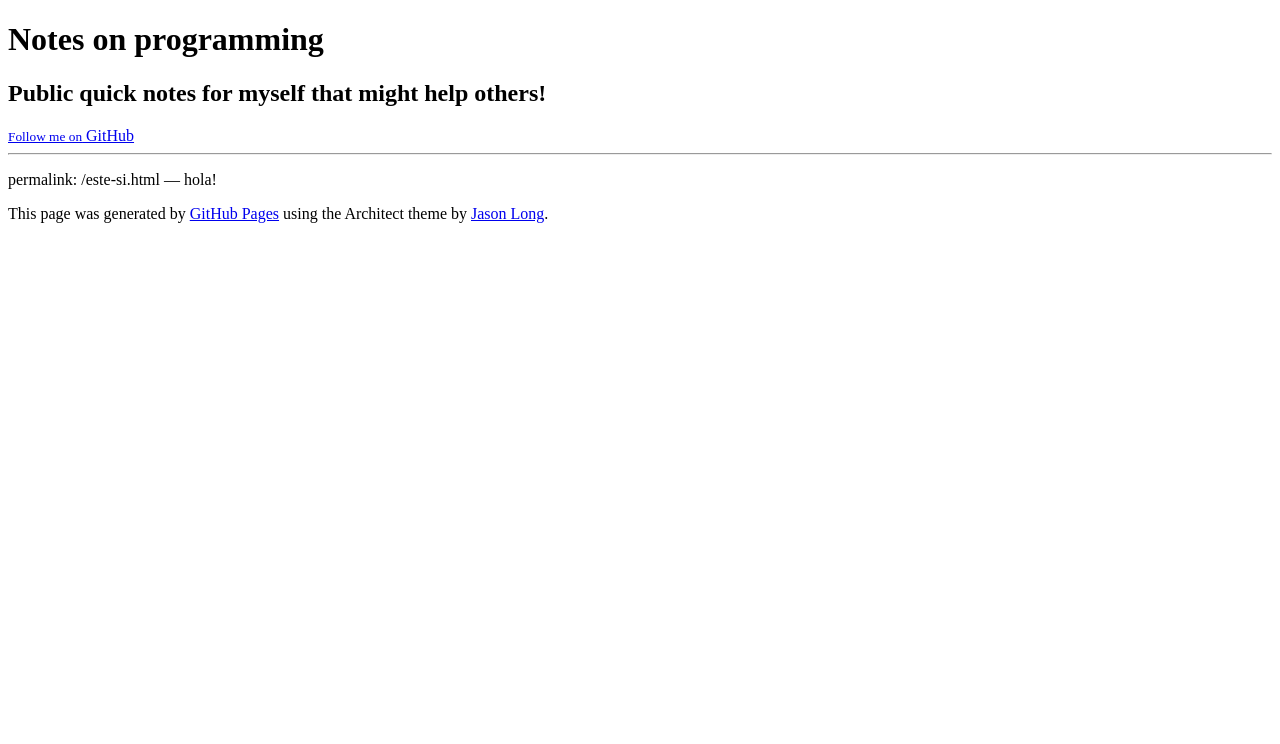
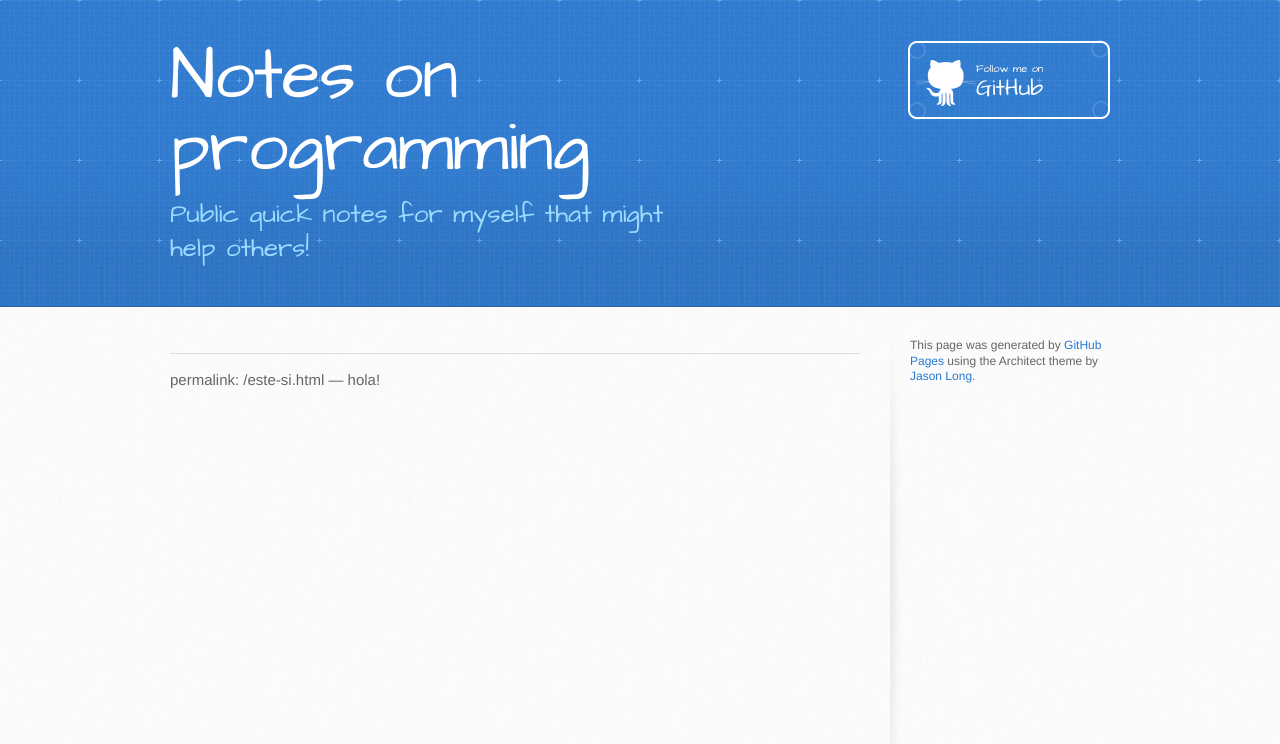
Before and after one commit to AlexAti/alexati.github.io, a Jekyll site: the page built from _posts/2015-05-30-another-test.md, in a window 1280 px wide. Shown: the top 744 px of the page. Built offline with Jekyll 4.4.1, drawn with Linux system fonts in a browser that asks for light colours.

Commit message:
fix found!

```diff
--- a/_config.yml
+++ b/_config.yml
@@ -16,5 +16,6 @@
   - # Drafts are not published
       scope:
         path: "_drafts"
+        type: "posts"
       values:
         published: false
--- a/_includes/header.html
+++ b/_includes/header.html
@@ -5,9 +5,9 @@
     <meta http-equiv="X-UA-Compatible" content="chrome=1">
     <meta name="viewport" content="width=device-width, initial-scale=1, maximum-scale=1">
     <link href='https://fonts.googleapis.com/css?family=Architects+Daughter' rel='stylesheet' type='text/css'>
-    <link rel="stylesheet" type="text/css" href="stylesheets/stylesheet.css" media="screen">
-    <link rel="stylesheet" type="text/css" href="stylesheets/github-light.css" media="screen">
-    <link rel="stylesheet" type="text/css" href="stylesheets/print.css" media="print">
+    <link rel="stylesheet" type="text/css" href="/stylesheets/stylesheet.css" media="screen">
+    <link rel="stylesheet" type="text/css" href="/stylesheets/github-light.css" media="screen">
+    <link rel="stylesheet" type="text/css" href="/stylesheets/print.css" media="print">
 
     <!--[if lt IE 9]>
     <script src="//html5shiv.googlecode.com/svn/trunk/html5.js"></script>
```
Also changed, not shown: README.md.
